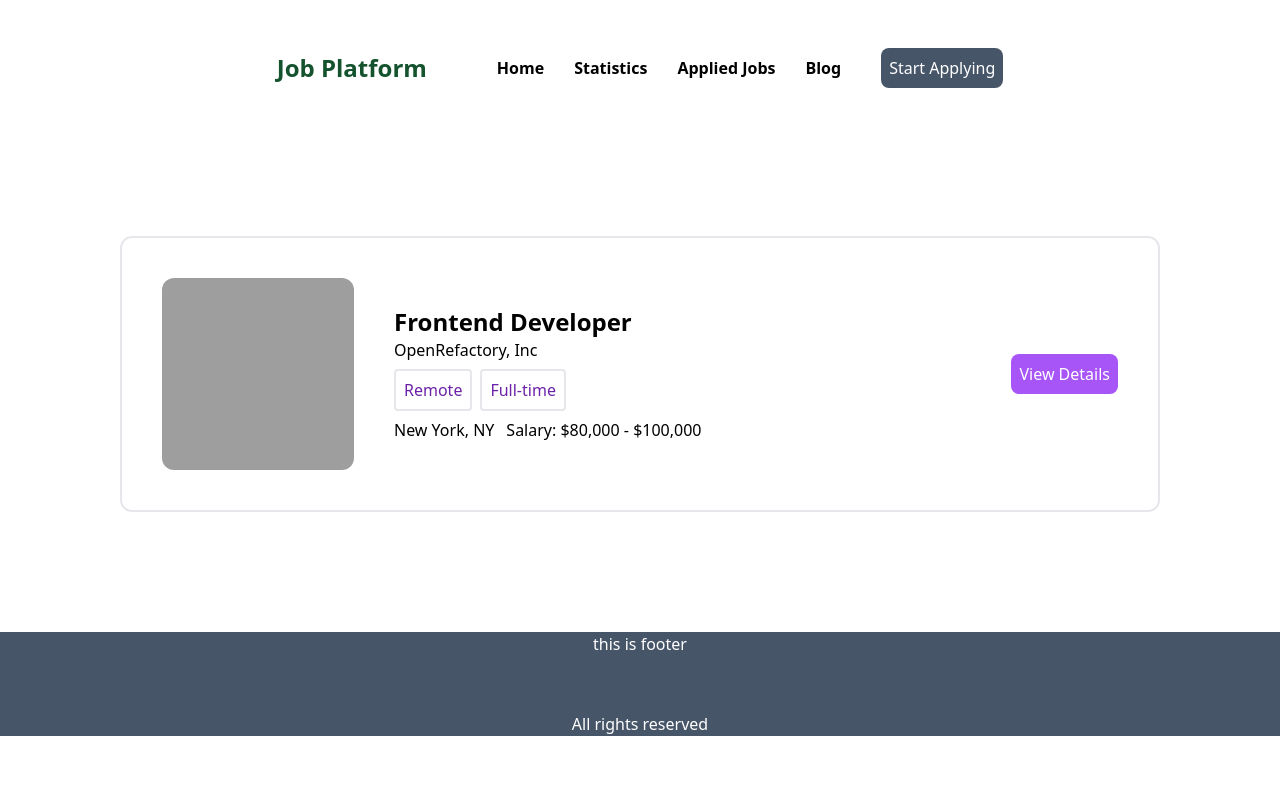
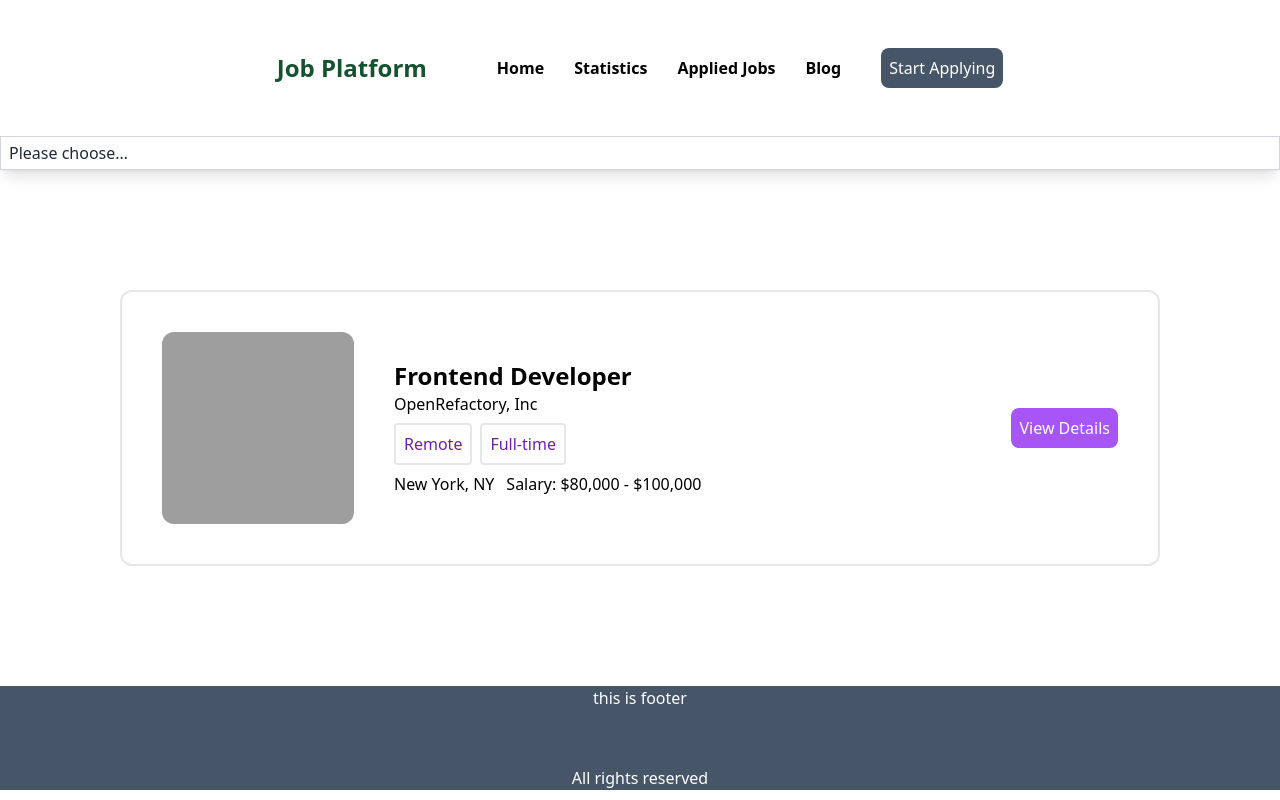
Before and after one commit to FaruqueParvej/Career-Hub, a React (Vite) app: page /details/1 in a window 1280 px wide. Both pictures are taken after a click on the button "Apply Now". Built offline with nearby package versions, Linux system fonts and the light colour scheme; grey boxes are pictures that could not be loaded.

Commit message:
added toast

```diff
--- a/index.html
+++ b/index.html
@@ -4,7 +4,7 @@
     <meta charset="UTF-8" />
     <link rel="icon" type="image/svg+xml" href="/vite.svg" />
     <meta name="viewport" content="width=device-width, initial-scale=1.0" />
-    <title>Vite + React</title>
+    <title>Job Platform</title>
   </head>
   <body>
     <div id="root"></div>
--- a/package.json
+++ b/package.json
@@ -11,6 +11,7 @@
   "dependencies": {
     "react": "^18.2.0",
     "react-dom": "^18.2.0",
+    "react-hot-toast": "^2.4.0",
     "react-icons": "^4.8.0",
     "react-router-dom": "^6.10.0",
     "recharts": "^2.5.0"
--- a/src/components/AppliedJobs/AppliedJobs.jsx
+++ b/src/components/AppliedJobs/AppliedJobs.jsx
@@ -1,14 +1,28 @@
-import React from "react";
+import React, { useState } from "react";
 import { useLoaderData } from "react-router-dom";
 import AppliedJob from "../AppliedJob/AppliedJob";
 
 const AppliedJobs = () => {
+  const [jobPlace, setJobPlace] = useState();
   const jobs = useLoaderData();
   const storedId = JSON.parse(localStorage.getItem("appliedJobs")) || [];
   console.log(storedId);
-
   const appliedJobs = jobs.filter((item) => storedId.includes(item.id));
   console.log(appliedJobs);
+
+  const handleJobPlace = (e) => {
+    setJobPlace(e.target.value);
+  };
+  let filteredJobs = appliedJobs;
+
+  if (jobPlace === "onsite") {
+    filteredJobs = appliedJobs.filter((job) => job.jobPlace === "On-site");
+  } else if (jobPlace === "remote") {
+    filteredJobs = appliedJobs.filter((job) => job.jobPlace === "Remote");
+  }
+
+  console.log(filteredJobs);
+
   if (storedId.length === 0) {
     return (
       <div className="text-yellow-700 text-2xl flex justify-center items-center h-48">
@@ -17,10 +31,24 @@ const AppliedJobs = () => {
     );
   }
   return (
-    <div className="md:m-10 p-10">
-      {appliedJobs.map((job) => (
-        <AppliedJob key={job.id} job={job}></AppliedJob>
-      ))}
+    <div>
+      <div className="border border-gray-300 text-gray-800 bg-white shadow-lg">
+        <select
+          className="appearance-none w-full py-1 px-2 bg-white"
+          name="whatever"
+          id="frm-whatever"
+          onChange={(e) => handleJobPlace(e)}
+        >
+          <option value="">Please choose&hellip;</option>
+          <option value="onsite">On Site</option>
+          <option value="remote">Remote</option>
+        </select>
+      </div>
+      <div className="md:m-10 p-10">
+        {filteredJobs.map((job) => (
+          <AppliedJob key={job.id} job={job}></AppliedJob>
+        ))}
+      </div>
     </div>
   );
 };
--- a/src/components/Details/Details.jsx
+++ b/src/components/Details/Details.jsx
@@ -1,18 +1,23 @@
-import React, { useEffect, useState } from "react";
+import React from "react";
+import toast from "react-hot-toast";
 import { useLoaderData, useNavigate, useParams } from "react-router-dom";
 
 const Details = () => {
   const { id } = useParams();
   const details = useLoaderData();
   const navigate = useNavigate();
+
   const job = details.find((item) => item.id === id);
   const applyHandler = () => {
     const storedApplication =
       JSON.parse(localStorage.getItem("appliedJobs")) || [];
-    const existingJob = storedApplication?.find((job) => job.id === id);
-    if (existingJob !== undefined) {
-      console.log("already exist");
+
+    const existingJob = storedApplication?.find((storedId) => storedId === id);
+
+    if (existingJob) {
+      toast.error("Already Applied");
     } else {
+      toast.success("Successfully Applied");
       storedApplication.push(job.id);
       localStorage.setItem("appliedJobs", JSON.stringify(storedApplication));
     }
--- a/src/main.jsx
+++ b/src/main.jsx
@@ -1,15 +1,16 @@
 import React from "react";
 import ReactDOM from "react-dom/client";
-import App from "./App";
-import "./index.css";
+import { Toaster } from "react-hot-toast";
 import { createBrowserRouter, RouterProvider } from "react-router-dom";
+import AppliedJobs from "./components/AppliedJobs/AppliedJobs";
+import Banner from "./components/Banner/Banner";
+import Blog from "./components/Blog/Blog";
+import Details from "./components/Details/Details";
+import ErrorPage from "./components/ErrorPage/ErrorPage";
 import Home from "./components/Home/Home";
 import Statistics from "./components/Statistics/Statistics";
-import AppliedJobs from "./components/AppliedJobs/AppliedJobs";
-import Blog from "./components/Blog/Blog";
-import Banner from "./components/Banner/Banner";
-import Details from "./components/Details/Details";
-import ErrorPage from "./components/ErrorPage/ErrorPage";
+import "./index.css";
+
 const router = createBrowserRouter([
   {
     path: "/",
@@ -47,5 +48,6 @@ const router = createBrowserRouter([
 ReactDOM.createRoot(document.getElementById("root")).render(
   <React.StrictMode>
     <RouterProvider router={router} />
+    <Toaster />
   </React.StrictMode>
 );
```
Also changed, not shown: 1 other file (tests, documents, lock files or other folders).
